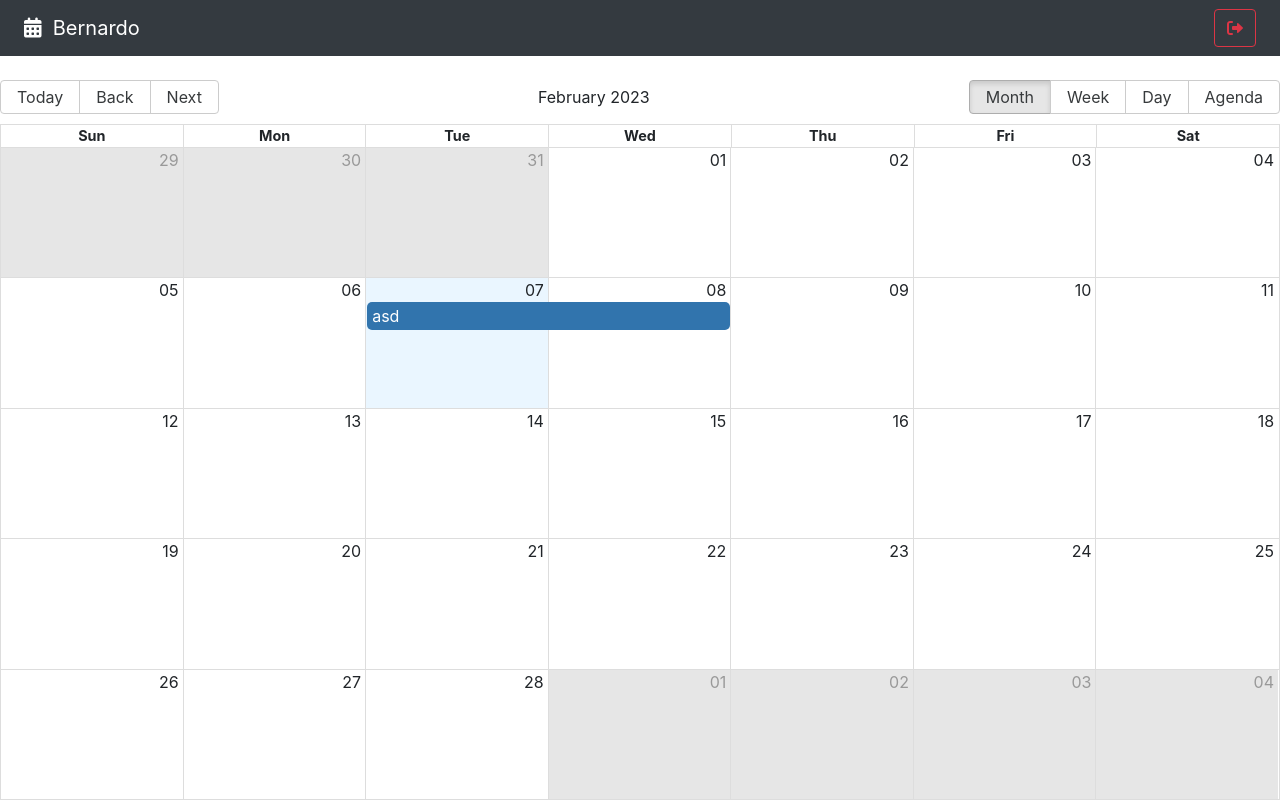
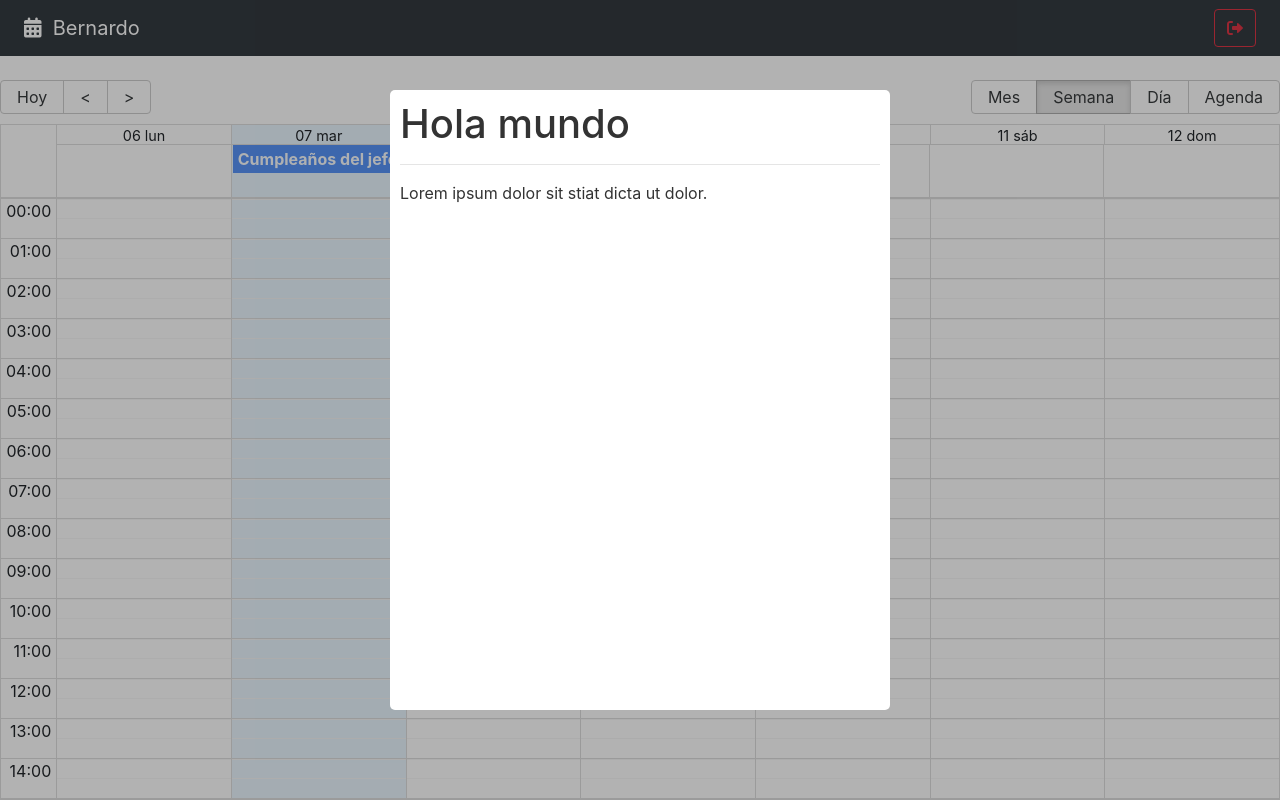
Before and after one commit to bgabitobrodsky/react-calendar, a React (Vite) app: page / in a window 1280 px wide. Built offline with nearby package versions, Linux system fonts and the light colour scheme.

Commit message:
React Modal package

```diff
--- a/package.json
+++ b/package.json
@@ -13,6 +13,7 @@
     "react": "^18.2.0",
     "react-big-calendar": "^1.6.3",
     "react-dom": "^18.2.0",
+    "react-modal": "^3.16.1",
     "react-router-dom": "^6.8.1"
   },
   "devDependencies": {
--- /dev/null
+++ b/src/calendar/components/CalendarEvent.jsx
@@ -0,0 +1,10 @@
+export const CalendarEvent = ({ event }) => {
+	const { title, user } = event;
+
+	return (
+		<>
+			<strong>{title}</strong>
+			<span> - {user.name}</span>
+		</>
+	);
+};
--- /dev/null
+++ b/src/calendar/components/CalendarModal.jsx
@@ -0,0 +1,40 @@
+import React from "react";
+import { useState } from "react";
+import Modal from "react-modal";
+
+const customStyles = {
+	content: {
+		top: "50%",
+		left: "50%",
+		right: "auto",
+		bottom: "auto",
+		marginRight: "-50%",
+		transform: "translate(-50%, -50%)",
+	},
+};
+
+Modal.setAppElement('#root');
+
+export const CalendarModal = () => {
+
+    const [isOpen, setisOpen] = useState(true)
+
+    const onCloseModal = () => {
+        setisOpen( false )
+    }
+
+	return (
+        <Modal
+            isOpen={isOpen}
+            onRequestClose={onCloseModal}
+            style={customStyles}
+            className='modal'
+            overlayClassName='modal-fondo'
+            closeTimeoutMS={ 200 }
+        >
+            <h1>Hola mundo</h1>
+            <hr/>
+            <p>Lorem ipsum dolor sit stiat dicta ut dolor.</p>
+        </Modal>
+    )
+};
--- a/src/calendar/index.js
+++ b/src/calendar/index.js
@@ -1,2 +1,4 @@
 export * from './pages/CalendarPage'
 export * from './components/Navbar'
+export * from './components/CalendarEvent'
+export * from './components/CalendarModal'
--- a/src/calendar/pages/CalendarPage.jsx
+++ b/src/calendar/pages/CalendarPage.jsx
@@ -1,45 +1,74 @@
 import { Calendar, dateFnsLocalizer } from "react-big-calendar";
 import "react-big-calendar/lib/css/react-big-calendar.css"
+import { CalendarEvent, CalendarModal, Navbar } from "../";
 
-import { addHours, format, parse, startOfWeek, getDay } from "date-fns";
-import enUS from "date-fns/locale/en-US";
-
-import { Navbar } from "../";
-
-const locales = {
-	"en-US": enUS,
-};
-const localizer = dateFnsLocalizer({
-	format,
-	parse,
-	startOfWeek,
-	getDay,
-	locales,
-});
+import { addHours } from "date-fns";
+import { getMessagesES, localizer } from "../../helpers";
+import { useState } from "react";
 
 const events = [{
-    title: 'asd',
+    title: 'Cumpleaños del jefe',
     notes: 'asdasdas',
     start: new Date(),
     end: addHours( new Date(), 2),
     bgColor: '#fafafa',
     user: {
         _id: '123',
-        name: 'Fernando'
+        name: 'Bernardo'
     }
-}]
+}];
+
+const eventStyleGetter = ( event, start, end, isSelected ) => {
+
+    const style = {
+        backgroundColor: '#347CF7',
+        borderRadius: '0px',
+        opacity: 0.8,
+        color: 'white'
+    }
+
+    return {
+        style
+    }
+}
+
+const onDoubleClick = ( event ) => {
+    console.log({ doubleClick: event });
+}
+
+const onSelect = ( event ) => {
+    console.log({ click: event });
+}
+
+const onViewChange = ( event ) => {
+    localStorage.setItem('lastView', event);
+}
 
 export const CalendarPage = () => {
+
+    const [lastView, setLastView] = useState(localStorage.getItem('lastView') || 'week');
+
 	return (
 		<>
 			<Navbar />
 			<Calendar
+                culture="es"
 				localizer={localizer}
 				events={events}
+                defaultView={ lastView }
 				startAccessor="start"
 				endAccessor="end"
 				style={{ height: 'calc( 100vh - 80px)' }}
+                messages={ getMessagesES() }
+                eventPropGetter= { eventStyleGetter }
+                components={{
+                    event: CalendarEvent
+                }}
+                onDoubleClickEvent={ onDoubleClick }
+                onSelectEvent={ onSelect }
+                onView={ onViewChange }
 			/>
+            <CalendarModal />
 		</>
 	);
 };
--- /dev/null
+++ b/src/helpers/calendarLocalizer.js
@@ -0,0 +1,15 @@
+import { format, parse, startOfWeek, getDay } from "date-fns";
+import esES from "date-fns/locale/es";
+import { dateFnsLocalizer } from "react-big-calendar";
+
+const locales = {
+	"es": esES,
+};
+
+export const localizer = dateFnsLocalizer({
+	format,
+	parse,
+	startOfWeek,
+	getDay,
+	locales,
+});
--- /dev/null
+++ b/src/helpers/getMessages.js
@@ -0,0 +1,17 @@
+export const getMessagesES = () => {
+    return {
+        allDay: 'Todo el día',
+        previous: '<',
+        next: '>',
+        today: 'Hoy',
+        month: 'Mes',
+        week: 'Semana',
+        day: 'Día',
+        agenda: 'Agenda',
+        date: 'Fecha',
+        time: 'Hora',
+        event: 'Evento',
+        noEventsInRange: 'No hay eventos en este rango',
+        showMore: total => `+ Ver más (${total})`
+    };
+}
--- /dev/null
+++ b/src/helpers/index.js
@@ -0,0 +1,2 @@
+export * from './calendarLocalizer'
+export * from './getMessages'
--- a/src/styles.css
+++ b/src/styles.css
@@ -0,0 +1,40 @@
+/* Modal */
+.ReactModalPortal > div{
+    opacity: 0;
+}
+
+.ReactModalPortal .ReactModal__Overlay {
+    align-items: center;
+    display: flex;
+    justify-content: center;
+    transition: opacity .2s ease-in-out;
+    z-index: 999;
+}
+
+.modal-fondo {
+    background-color: rgba(0, 0, 0, 0.3);
+    bottom: 0;
+    left: 0;
+    right: 0;
+    top: 0;
+    position: fixed;
+}
+
+.ReactModalPortal .ReactModal__Overlay--after-open {
+    opacity: 1;
+}
+
+.ReactModalPortal .ReactModal__Overlay--before-close {
+    opacity: 0;
+}
+
+.modal {
+    background: white;
+    border-radius: 5px;
+    color: rgb(51, 51, 51);
+    display: inline;
+    max-height: 620px;
+    max-width: 500px;
+    outline: none;
+    padding: 10px;
+}
```
Also changed, not shown: 1 other file (tests, documents, lock files or other folders).
